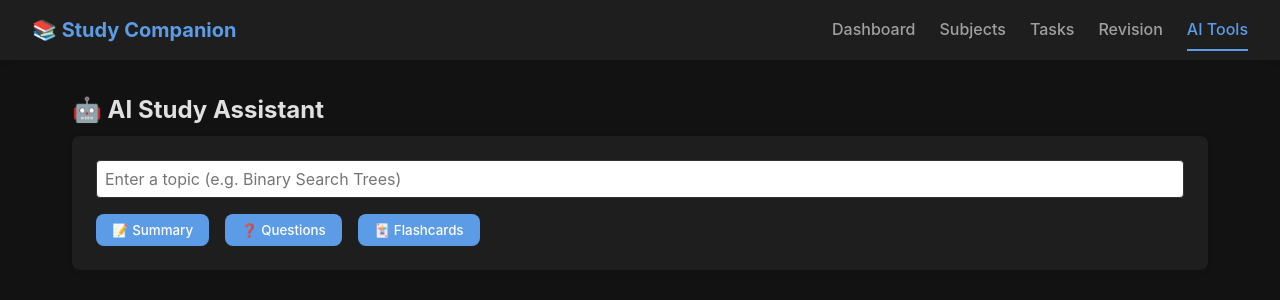
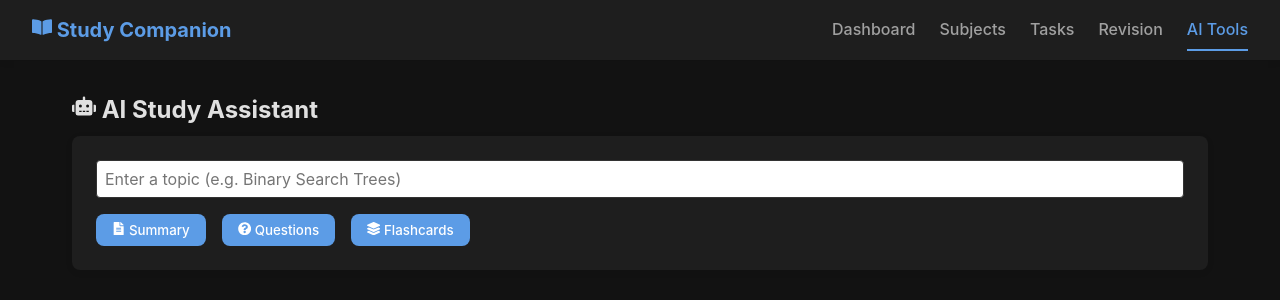
Before and after one commit to Uniqueone222/WEB-DEV-Projects, a React (Vite) app in the folder Term-3 Projects/Project-2/study-companion/: page /ai-tools in a window 1280 px wide. Shown: the top 300 px of the page. Built offline with nearby package versions, Linux system fonts and the light colour scheme; no server answers.

Commit message:
fix: Charts now updates on deleting revisions style: Swtiched to react icons from Emojis

```diff
--- a/Term-3 Projects/Project-2/study-companion/src/App.jsx
+++ b/Term-3 Projects/Project-2/study-companion/src/App.jsx
@@ -2,7 +2,7 @@ import { BrowserRouter, Routes, Route, NavLink } from 'react-router-dom'
 import { ToastContainer } from 'react-toastify'
 import 'react-toastify/dist/ReactToastify.css'
 import './App.css'
-
+import { FaBookOpen } from 'react-icons/fa'
 import { StudyProvider } from './context/StudyContext'
 
 import Dashboard from './pages/Dashboard'
@@ -16,7 +16,7 @@ function App() {
     <StudyProvider>
       <BrowserRouter>
         <nav className="navbar">
-          <span className="nav-brand">📚 Study Companion</span>
+          <span className="nav-brand"><FaBookOpen/> Study Companion</span>
           <div className="nav-links">
             <NavLink to="/dashboard">Dashboard</NavLink>
             <NavLink to="/subjects">Subjects</NavLink>
--- a/Term-3 Projects/Project-2/study-companion/src/hooks/useProgress.js
+++ b/Term-3 Projects/Project-2/study-companion/src/hooks/useProgress.js
@@ -17,7 +17,7 @@ function useProgress() {
         : 0
 
     // progress per subject for the bar chart
-    const subjectProgress = subjects.map(sub => {
+    const subjectProgress = [...subjects.map(sub => {
         const subjectTasks = tasks.filter(t => t.subject === sub.id)
         const subjectCompleted = subjectTasks.filter(t => t.status === 'Completed').length
         return {
@@ -26,7 +26,7 @@ function useProgress() {
             completed: subjectCompleted,
             color: sub.color
         }
-    })
+    })]
 
     return {
         totalTasks,
--- a/Term-3 Projects/Project-2/study-companion/src/pages/AITools.jsx
+++ b/Term-3 Projects/Project-2/study-companion/src/pages/AITools.jsx
@@ -1,6 +1,8 @@
 import { useState } from 'react'
 import { toast } from 'react-toastify'
 import { generateSummary, generateQuestions, generateFlashcards } from '../services/aiService'
+import {
+FaRobot, FaFileAlt, FaQuestionCircle, FaLayerGroup} from "react-icons/fa";
 
 function AITools() {
     const [topic, setTopic] = useState('')
@@ -36,7 +38,7 @@ function AITools() {
 
     return (
         <div className="page ai-page">
-            <h2>🤖 AI Study Assistant</h2>
+            <h2><FaRobot className="mr-2" /> AI Study Assistant</h2>
 
             <div className="ai-input-section">
                 <input
@@ -49,13 +51,13 @@ function AITools() {
 
                 <div className="ai-buttons">
                     <button className="btn-primary" onClick={() => handleGenerate('summary')} disabled={loading}>
-                        📝 Summary
+                        <FaFileAlt className="mr-2" /> Summary
                     </button>
                     <button className="btn-primary" onClick={() => handleGenerate('questions')} disabled={loading}>
-                        ❓ Questions
+                        <FaQuestionCircle className="mr-2" /> Questions
                     </button>
                     <button className="btn-primary" onClick={() => handleGenerate('flashcards')} disabled={loading}>
-                        🃏 Flashcards
+                        <FaLayerGroup className="mr-2" /> Flashcards
                     </button>
                 </div>
             </div>
--- a/Term-3 Projects/Project-2/study-companion/src/pages/Dashboard.jsx
+++ b/Term-3 Projects/Project-2/study-companion/src/pages/Dashboard.jsx
@@ -4,6 +4,7 @@ import useProgress from '../hooks/useProgress'
 import ProgressChart from '../components/ProgressChart'
 import RevisionList from '../components/RevisionList'
 import { toast } from 'react-toastify'
+import { FaChartBar, FaCalendar } from 'react-icons/fa'
 
 function Dashboard() {
     const { topics, revisionSchedule, setRevisionSchedule, tasks, setTasks } = useContext(StudyContext)
@@ -27,7 +28,7 @@ function Dashboard() {
 
     return (
         <div className="page dashboard-page">
-            <h2>📊 Dashboard</h2>
+            <h2><FaChartBar/> Dashboard</h2>
 
             {/* Stats Cards */}
             <div className="stats-grid">
@@ -64,7 +65,7 @@ function Dashboard() {
 
             {/* Upcoming Revisions */}
             <div className="section">
-                <h3>📅 Upcoming Revisions</h3>
+                <h3><FaCalendar/> Upcoming Revisions</h3>
                 <RevisionList revisions={upcomingRevisions} topics={topics} onDelete={deleteRevision}/>
             </div>
         </div>
--- a/Term-3 Projects/Project-2/study-companion/src/pages/Revision.jsx
+++ b/Term-3 Projects/Project-2/study-companion/src/pages/Revision.jsx
@@ -7,7 +7,7 @@ import RevisionList from '../components/RevisionList'
 import { generateId, formatDate } from '../utils/helpers'
 import useSubjects from '../hooks/useSubjects'
 import useTasks from '../hooks/useTasks'
-
+import { FaSync } from 'react-icons/fa'
 function Revision() {
     const { topics, subjects, revisionSchedule, setRevisionSchedule, tasks, setTasks } = useContext(StudyContext)
     const [selectedDate, setSelectedDate] = useState(new Date())
@@ -74,7 +74,7 @@ function Revision() {
 
     return (
         <div className="page revision-page">
-            <h2>🔄 Revision Planner</h2>
+            <h2><FaSync/> Revision Planner</h2>
 
             <div className="revision-layout">
                 {/* Calendar */}
--- a/Term-3 Projects/Project-2/study-companion/src/pages/Subjects.jsx
+++ b/Term-3 Projects/Project-2/study-companion/src/pages/Subjects.jsx
@@ -5,6 +5,7 @@ import * as yup from 'yup'
 import { toast } from 'react-toastify'
 import useSubjects from '../hooks/useSubjects'
 import SubjectCard from '../components/SubjectCard'
+import { FaBook } from 'react-icons/fa'
 
 // form validation
 const subjectSchema = yup.object({
@@ -63,7 +64,7 @@ function Subjects() {
     return (
         <div className="page subjects-page">
             <div className="page-header">
-                <h2>📘 Subjects</h2>
+                <h2><FaBook/> Subjects</h2>
                 <button className="btn-primary" onClick={() => setShowSubjectForm(!showSubjectForm)}>
                     {showSubjectForm ? 'Cancel' : '+ Add Subject'}
                 </button>
```
